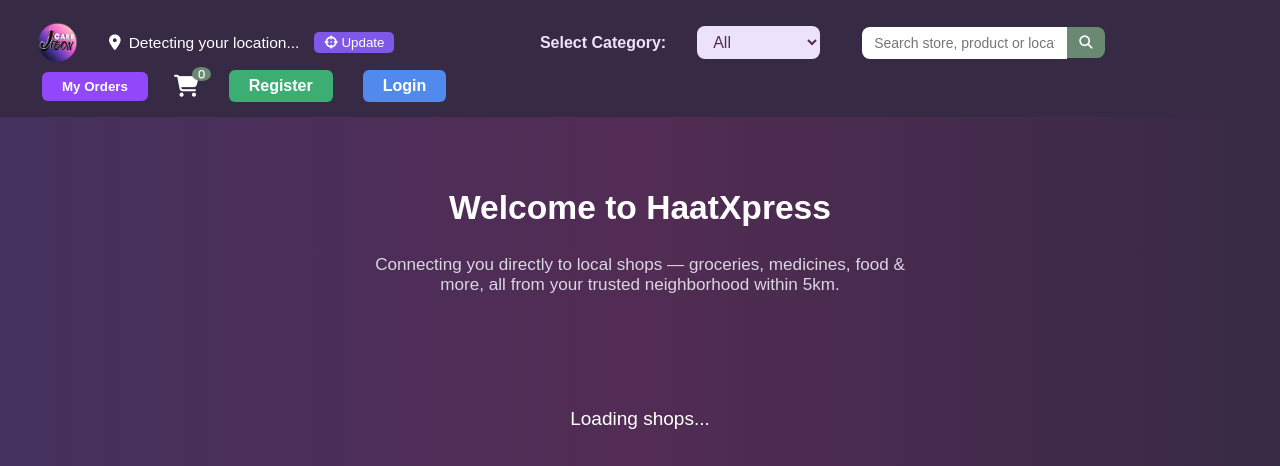
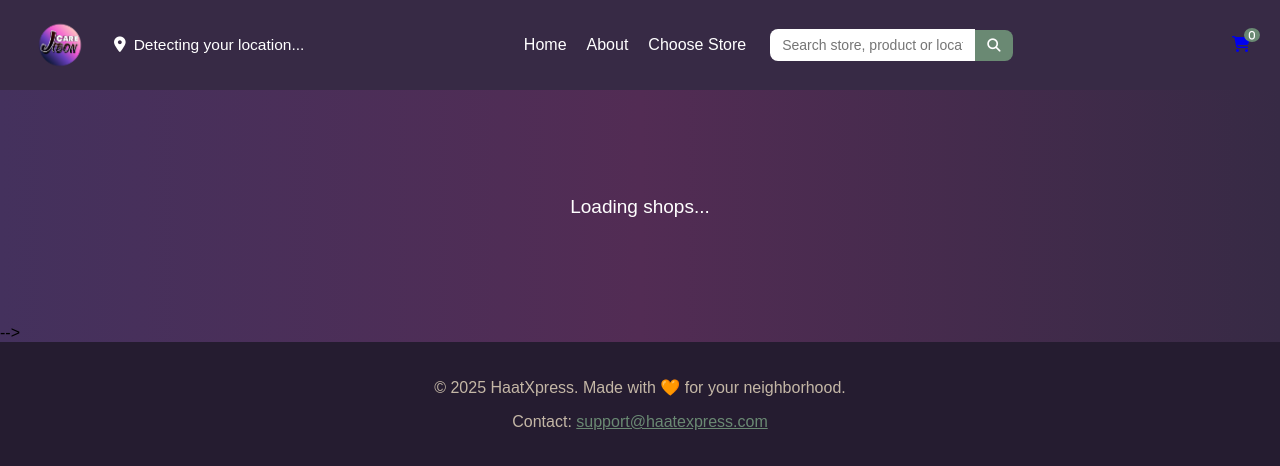
Before and after one commit to synthiaekka/JibonCare, a Flask app: template templates/customer.html in a window 1280 px wide. Shown: the top 466 px of the page. Run offline with Flask 3, Linux system fonts and the light colour scheme; the template is opened without the code that fills it, so the values that code supplies are empty.

Commit message:
customer page

```diff
--- a/templates/customer.html
+++ b/templates/customer.html
@@ -12,8 +12,59 @@
     .logo img { width: 55px; }
     .location { display: flex; align-items: center; gap: 8px; font-size: .97rem; margin-left: 12px;}
     .nav-main { display: flex; align-items: center; gap: 24px; flex: 1; justify-content: center;}
-    .shop-cat-dropdown {border-radius:8px; padding:7px 12px; font-size:16px; background:#ede2fc; color:#522c54; border:none; font-family:inherit; margin-right:18px; outline:none;}
-    .shop-cat-dropdown:focus { box-shadow:0 0 0 2px #a087e6; }
+    /*.shop-cat-dropdown {border-radius:8px; padding:7px 12px; font-size:16px; background:#ede2fc; color:#522c54; border:none; font-family:inherit; margin-right:18px; outline:none;}
+    .shop-cat-dropdown:focus { box-shadow:0 0 0 2px #a087e6; }*/
+
+
+    .category-dropdown {
+    border-radius:10px; padding:7px 16px; font-size:16px; background:#ede2fc; color:#522c54; border:none;
+    margin-right:18px; outline:none;
+    box-shadow:0 4px 18px #7b1fa22c, 0 1.5px 0 #fff4;
+    font-weight:500;
+  }
+  .category-dropdown:focus { box-shadow:0 0 0 3px #a087e6; }
+
+
+  .nav-links {
+  display: flex;
+  align-items: center;
+  gap: 20px;
+}
+
+.nav-links a {
+  color: white;
+  text-decoration: none;
+  font-weight: 500;
+}
+
+.dropdown {
+  position: relative;
+}
+
+.dropdown-content {
+  display: none;
+  position: absolute;
+  background-color: #522c54;
+  min-width: 160px;
+  top: 100%;
+  left: 0;
+  box-shadow: 0px 8px 16px rgba(0,0,0,0.2);
+  z-index: 1;
+}
+
+.dropdown-content a {
+  display: block;
+  padding: 10px;
+  color: white;
+  text-decoration: none;
+}
+
+.dropdown:hover .dropdown-content {
+  display: block;
+}
+
+
+
     .search-bar { display: flex; align-items: center;}
     .search-bar input { padding: 8px 12px; border-radius: 8px 0 0 8px; border: none; font-size: 14px;}
     .search-bar button { padding: 8px 12px; background-color: #6a8973; color: white; border: none; border-radius: 0 8px 8px 0; cursor: pointer;}
@@ -119,7 +170,7 @@
   </style>
 </head>
 <body>
-  <!-- HEADER -->
+  <!-- HEADER
   <header>
     <div class="logo">
       <img src="{{ url_for('static', filename='images/jiboncare_Logo.png') }}" alt="HaatXpress Logo">
@@ -160,16 +211,73 @@
     </div>
   </header>
 
-  <!-- HERO -->
+  <!-- HERO
   <div class="hero">
     <h2>Welcome to HaatXpress</h2>
     <p>Connecting you directly to local shops — groceries, medicines, food & more, all from your trusted neighborhood within 5km.</p>
+  </div>-->
+
+<!--changed this header and hero section to match the index page-->
+<header>
+  <div class="logo">
+    <img src="{{ url_for('static', filename='images/jiboncare_Logo.png') }}" alt="HaatXpress Logo" style="width: 60px; height: 60px;">
+    <div class="location">
+  <i class="fas fa-map-marker-alt"></i>
+  <span id="location-text">Detecting your location...</span>
+</div>
+
   </div>
+
+   <!-- NAVIGATION LINKS -->
+<div class="nav-main">
+  <div class="nav-links">
+    <a href="/" style="color: white; text-decoration: none; font-weight: 500;">Home</a>
+    <a href="/about" style="color: white; text-decoration: none; font-weight: 500;">About</a>
+
+    <div class="dropdown">
+      <a href="#" style="color: white; text-decoration: none; font-weight: 500;">Choose Store</a>
+      <div class="dropdown-content">
+        <a href="#" onclick="filterCategory('grocery')">Grocery</a>
+        <a href="#" onclick="filterCategory('medicine')">Medicine</a>
+        <a href="#" onclick="filterCategory('food-item')">Restaurant</a>
+      </div>
+    </div>
+  </div>
+
+
+
+    <div class="search-bar">
+      <input id="searchInput" type="text" placeholder="Search store, product or location..." onkeyup="triggerSmartSearch()" />
+      <button><i class="fas fa-search"></i></button>
+    </div>
+  </div>
+
+  <a href="#">
+    <i class="fas fa-shopping-cart" style="position: relative;">
+      <span id="cart-count" style="
+        position: absolute;
+        top: -8px;
+        right: -10px;
+        background: #6a8973;
+        color: white;
+        font-size: 10px;
+        padding: 2px 5px;
+        border-radius: 50%;
+      ">0</span>
+    </i>
+  </a>
+</div>
+</header>
+
+<!--till here above-->
+
+
+
 
   <!-- SHOPS LIST -->
   <div class="store-section" id="store-list">
     <div style="color:white;font-size:1.19em;text-align:center;width:100%;margin:80px auto;">Loading shops...</div>
-  </div>
+  </div>-->
 
   <!-- PRODUCT MODAL -->
   <div class="modal" id="modal" onclick="clickOutsideModal(event)">
--- a/templates/index.html
+++ b/templates/index.html
@@ -507,10 +507,6 @@ window.onload = function() {
 };
 
 
-
-
-
-
 document.addEventListener("DOMContentLoaded", () => {
   const locationSpan = document.getElementById("location-text");
 
```
